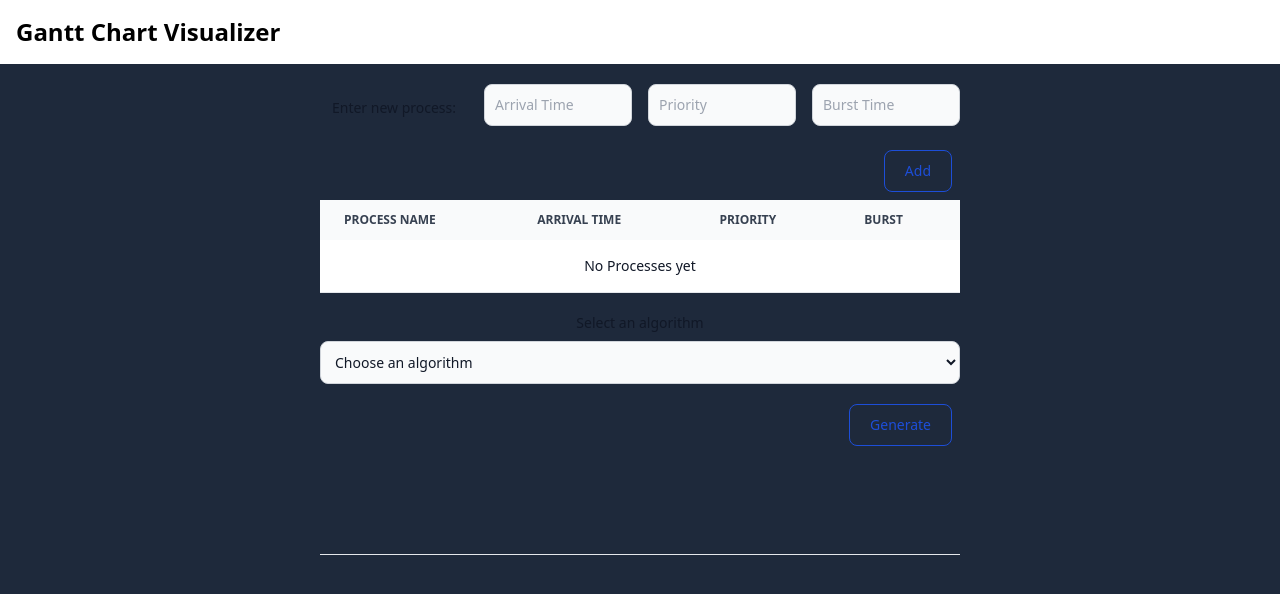
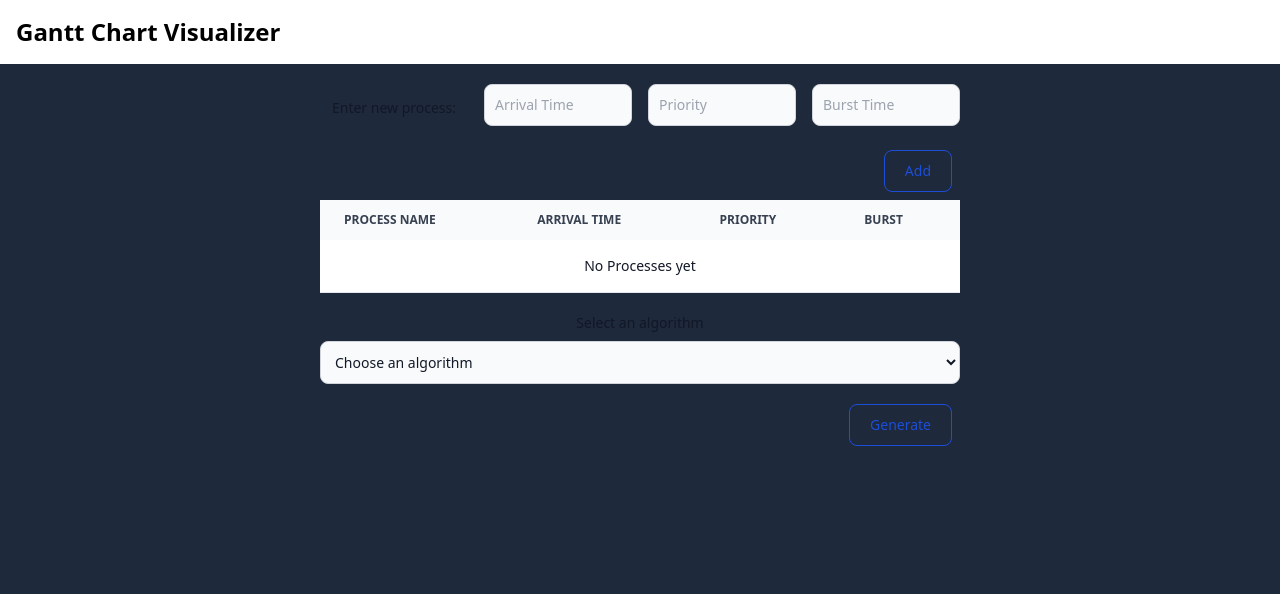
Before and after one commit to bigg-khaled/Gantt-Chart-Visualizer, a React (Create React App) app: page / in a window 1280 px wide. Shown: the top 594 px of the page. Built offline with nearby package versions, Linux system fonts and the light colour scheme.

Commit message:
Fixed horizonal line

```diff
--- a/src/Components/OSForm.jsx
+++ b/src/Components/OSForm.jsx
@@ -221,7 +221,7 @@ const OSForm = () => {
                   );
                 })}
             </div>
-            <hr className="mt-5" />
+            {buttonPressed && <hr className="mt-5" />}
             <div className="flex flex-row h-10">
               {waitingTimeArray.map((waitingTime, index) => {
                 const process = processes[index];
```
